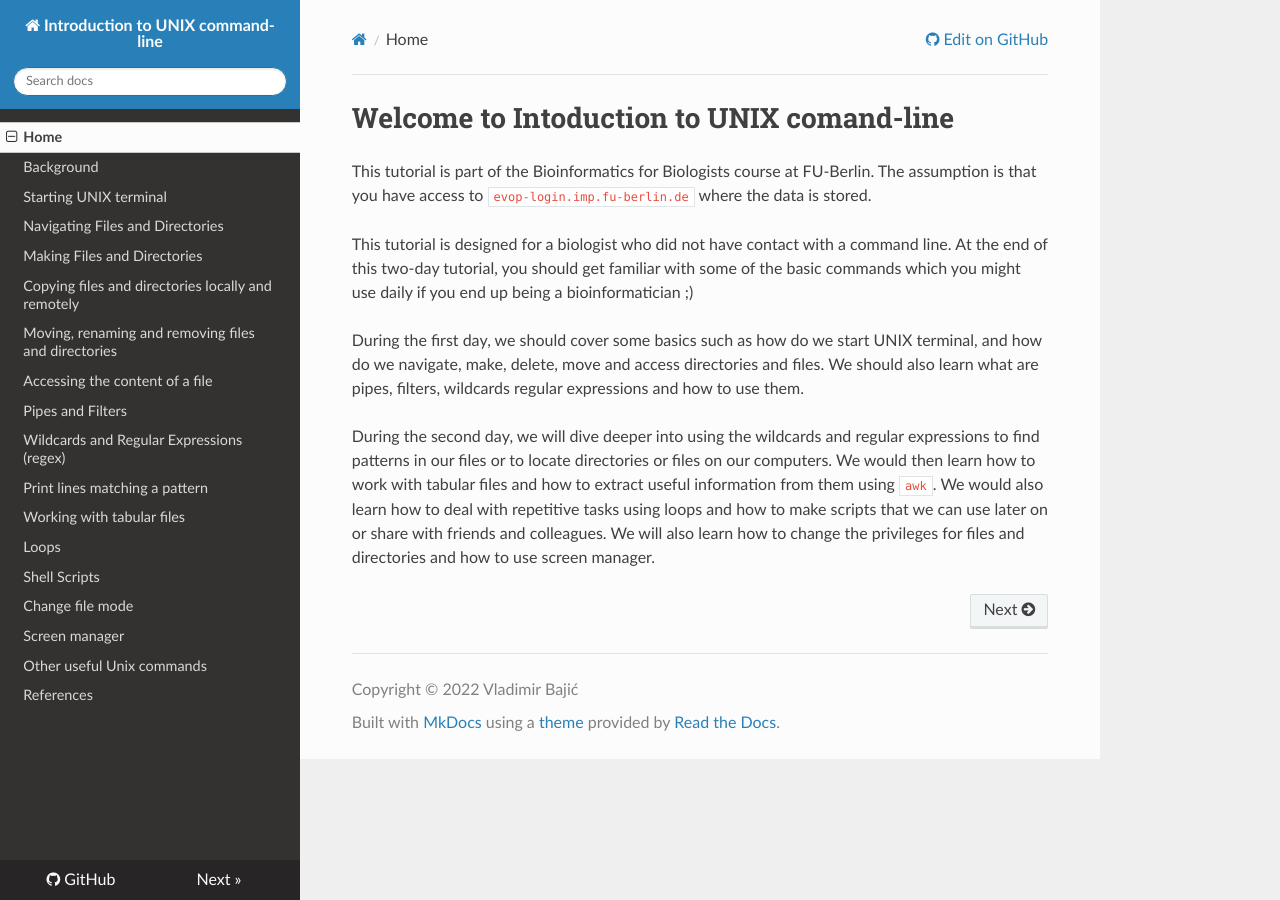
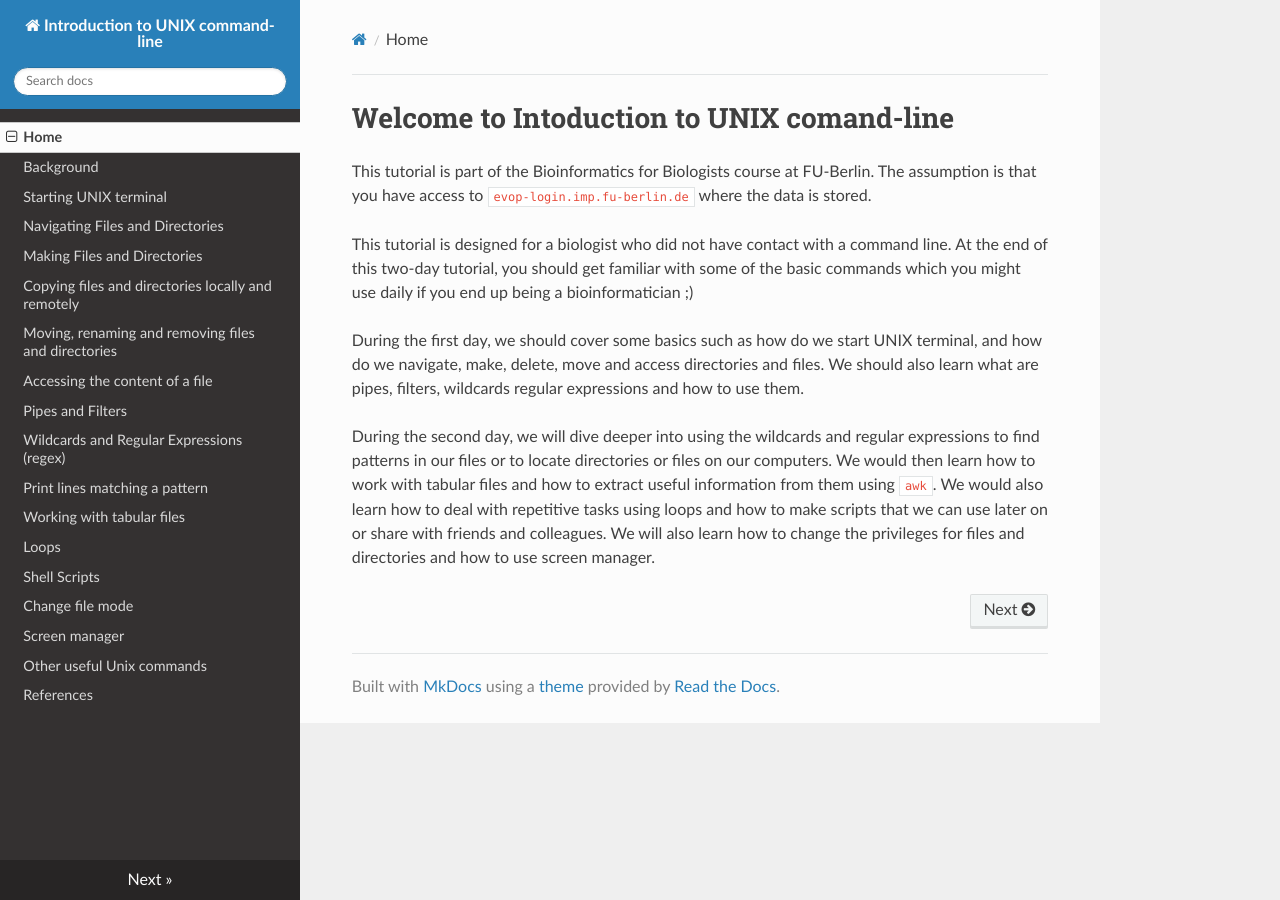
Before and after one commit to bajicv/unix_intro, an MkDocs documentation site: the page built from docs/index.md, in a window 1280 px wide. Built offline with MkDocs 1.6.1, drawn with Linux system fonts in a browser that asks for light colours; nearby versions of some CDN libraries; part of the change alters nothing that is shown.

Commit message:
small changes in mkdocs.yml

```diff
--- a/mkdocs.yml
+++ b/mkdocs.yml
@@ -1,10 +1,10 @@
 # Project information
 site_name: "Introduction to UNIX command-line"
-site_author: Vladimir Bajić
-repo_url: https://github.com/bajicv/unix_intro
+# site_author: Vladimir Bajić
+# repo_url: https://github.com/bajicv/unix_intro
 
 # Copyright
-copyright: Copyright &copy; 2022 Vladimir Bajić
+# copyright: Copyright &copy; 2022 Vladimir Bajić
 
 # Theme
 theme:
@@ -29,10 +29,10 @@ markdown_extensions:
       anchor_linenums: true
 
 # Extra
-extra:
-  social:
-    - icon: fontawesome/brands/github
-      link: https://github.com/bajicv
+# extra:
+#   social:
+#     - icon: fontawesome/brands/github
+#       link: https://github.com/bajicv
 
 # Pages
 nav:
```
